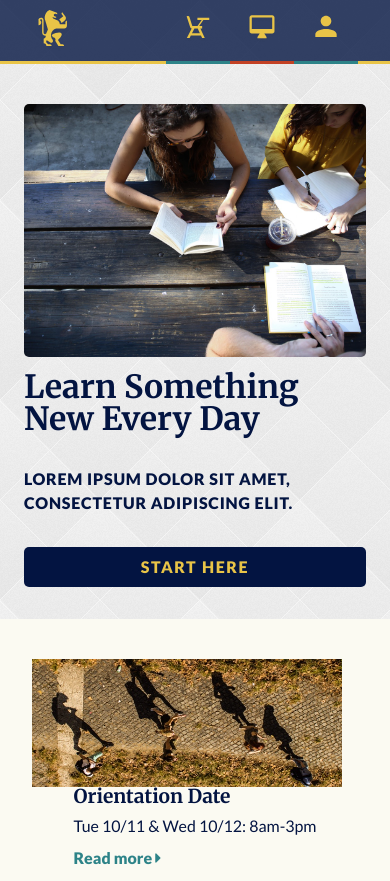
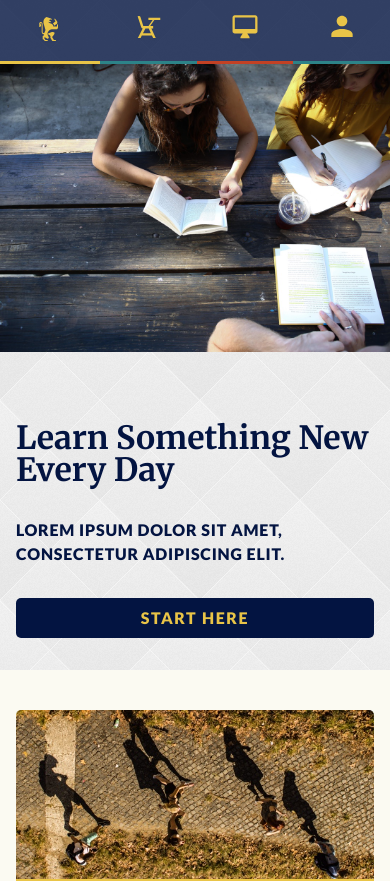
Before and after one commit to marisa10brink/ColmarAcademy, a plain HTML site: page index.html in a window 390 px wide. Shown: the top 881 px of the page. Drawn offline with Linux system fonts and the light colour scheme.

Commit message:
Almost done. Fix margins in intro. Add hover on courses

```diff
--- a/index.html
+++ b/index.html
@@ -20,10 +20,10 @@
 <body>
   <!-- ********** Heading with Main Navigation ********** -->
   <header>
-    <a href="index.html"><div class="logo-container">
+    <div class="logo-container">
       <img src="resources/images/ic-logo.svg" alt="logo">
       <span class="desktop logotype">Colmar<span class="academy">Academy</span></span>
-    </div></a>
+    </div>
 
     <nav class="desktop">
       <a href="#">On campus</a>
--- a/resources/css/style.css
+++ b/resources/css/style.css
@@ -235,6 +235,7 @@ header {
 
 .logo-container {
   display: flex;
+  flex-direction: row;
   align-content: center;
   align-items: center;
 }
@@ -460,7 +461,7 @@ footer {
             Media Queries
 ----------------------------------------- */
 
-@media only screen and (max-width: 1110px) {
+@media only screen and (max-width: 1120px) {
   .course-card {
     max-width: 45%;
   }
@@ -470,11 +471,12 @@ footer {
     padding-right: 0;
   }
 
-
+  .cta {
+     padding-left: 1rem;
+  }
   .teaser-container, .list-container {
     max-width: 50%;
   }
-
 }
 
 @media only screen and (max-width: 900px) {
@@ -509,6 +511,18 @@ footer {
     min-width: 100%;
   }
 
+  .cta {
+    padding-left: 0;
+  }
+
+  .intro h1{
+    margin-top: 2rem;
+  }
+
+  .teaser {
+    padding-left: 0;
+  }
+
   .thumbnail.desktop {
     display: none;
   }
@@ -516,6 +530,7 @@ footer {
     display: inline-block;
     max-height: 8rem;
     height: auto;
+    border-radius: 5px;
   }
 
   .card-container {
@@ -578,22 +593,94 @@ footer {
 
 @media only screen and (max-width: 540px){
 
-
+  header {
+    margin: 0;
+    padding: 0;
+  }
   .logotype {
     display:none;
   }
+
+  .logo-container {
+    min-width: 25%;
+    height: 100%;
+    display: flex;
+    flex-direction: row;
+    justify-content: center;
+    align-content: center;
+    align-items: center;
+  }
+  .logo-container img {
+    height: 2rem;
+    width: auto;
+    display: inline-block;
+    margin: 0 auto;
+  }
+
+  nav.mobile {
+    width: 75%;
+    padding: auto 1rem;
+  }
+
+  nav.mobile a {
+    width: 33%;
+  }
+
+  .teaser-container {
+    width: 100%;
+  }
   .teaser {
+    padding:1rem 0;
     flex-direction: column;
+    justify-content: flex-start;
+    align-content: flex-start;
+    align-items: flex-start;
   }
 
   .thumbnail.mobile {
-    min-width: 100%;
-    min-height: auto;
+    border-bottom-left-radius: 0;
+    border-bottom-right-radius: 0;
+    border-bottom: 3px solid rgb(233, 196, 71);
   }
 
+  .teaser-info {
+    width: 100%;
+    border-bottom-left-radius: 5px;
+    border-bottom-right-radius: 5px;
+  }
+
+  div.teaser:hover {
+  background: rgb(251, 250, 242);
+}
+  .teaser-info:hover{
+    background: linear-gradient(0deg, rgba(253,252,249,1) 0%, rgba(237,237,240,1) 100%);
+  }
+
+  .thumbnail.mobile {
+    width: 100%;
+    height: auto;
+    max-height: 14rem;
+    padding:0;
+    margin: 0;
+  }
+
+   .teaser-info {
+    padding: 1rem;
+  }
+
+  .courses{
+    padding:2rem 1rem;
+  }
+  .card-container {
+    width: 100%;
+    margin: 2rem 0 0 0;
+    padding:0;
+  }
   .course-card {
+    width: 100%;
     padding: 0;
     min-height: 3rem;
+    margin: 0 0 .5rem 0;
   }
   .course-card h3 {
     padding: 1rem 1rem 1.5rem 1rem;
@@ -609,7 +696,34 @@ footer {
 }
 
 @media only screen and (max-width: 460px){
-  .info .featured {
+
+   .info .featured, .legal, .thesis h3, .thesis p {
     display:none;
   }
+
+  section, .intro, .featured, .thesis {
+    padding: 0;
+    margin:0;
+  }
+
+  .thesis {
+    margin: 2rem 0;
+  }
+
+  .featured img, video {
+    border-radius: 0;
+  }
+
+  .cta {
+    padding: 2rem 1rem;
+  }
+
+  .info, .courses {
+    padding: 2rem 1rem;
+  }
+
+  .intro {
+    padding-top: 4rem;
+  }
+
 }
```
